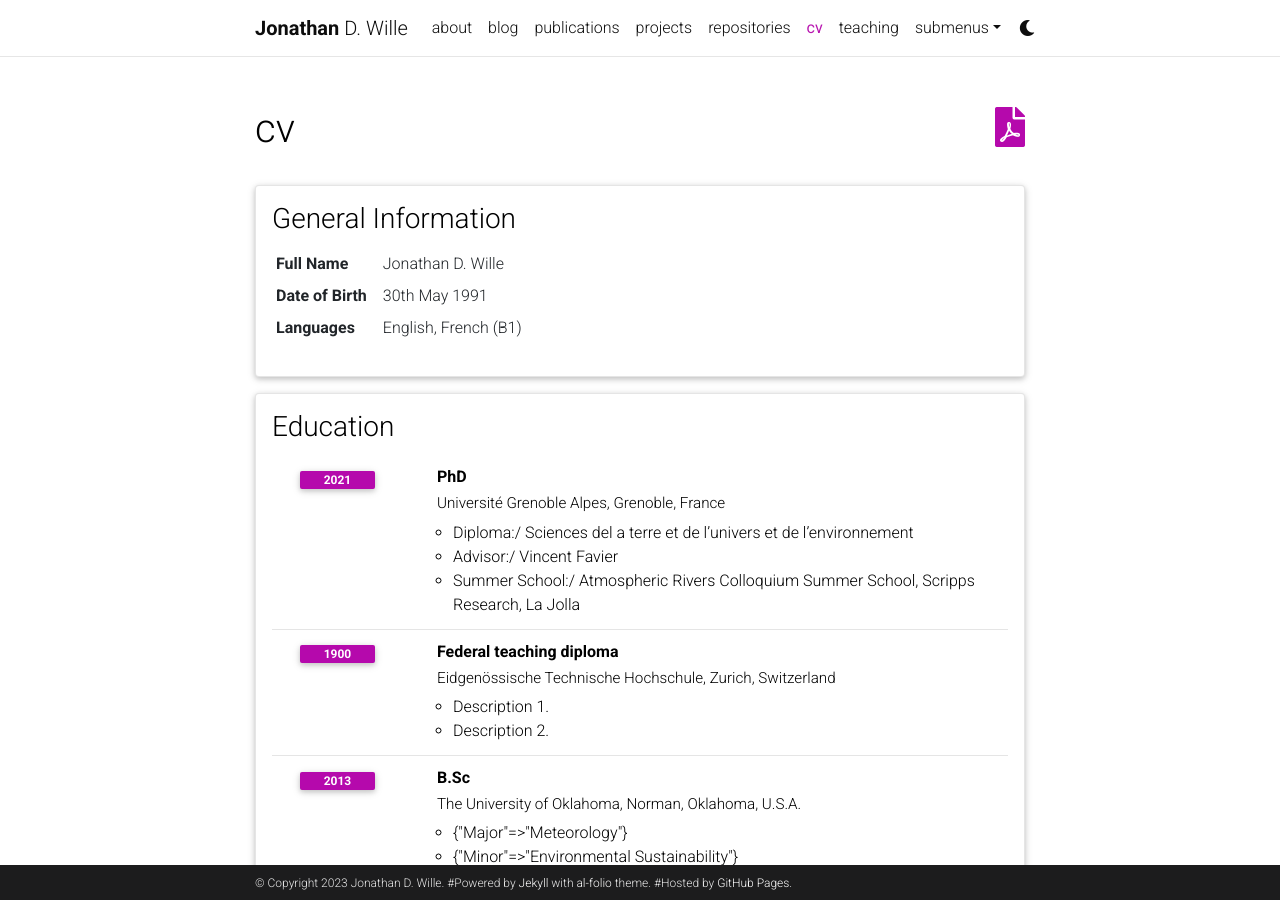
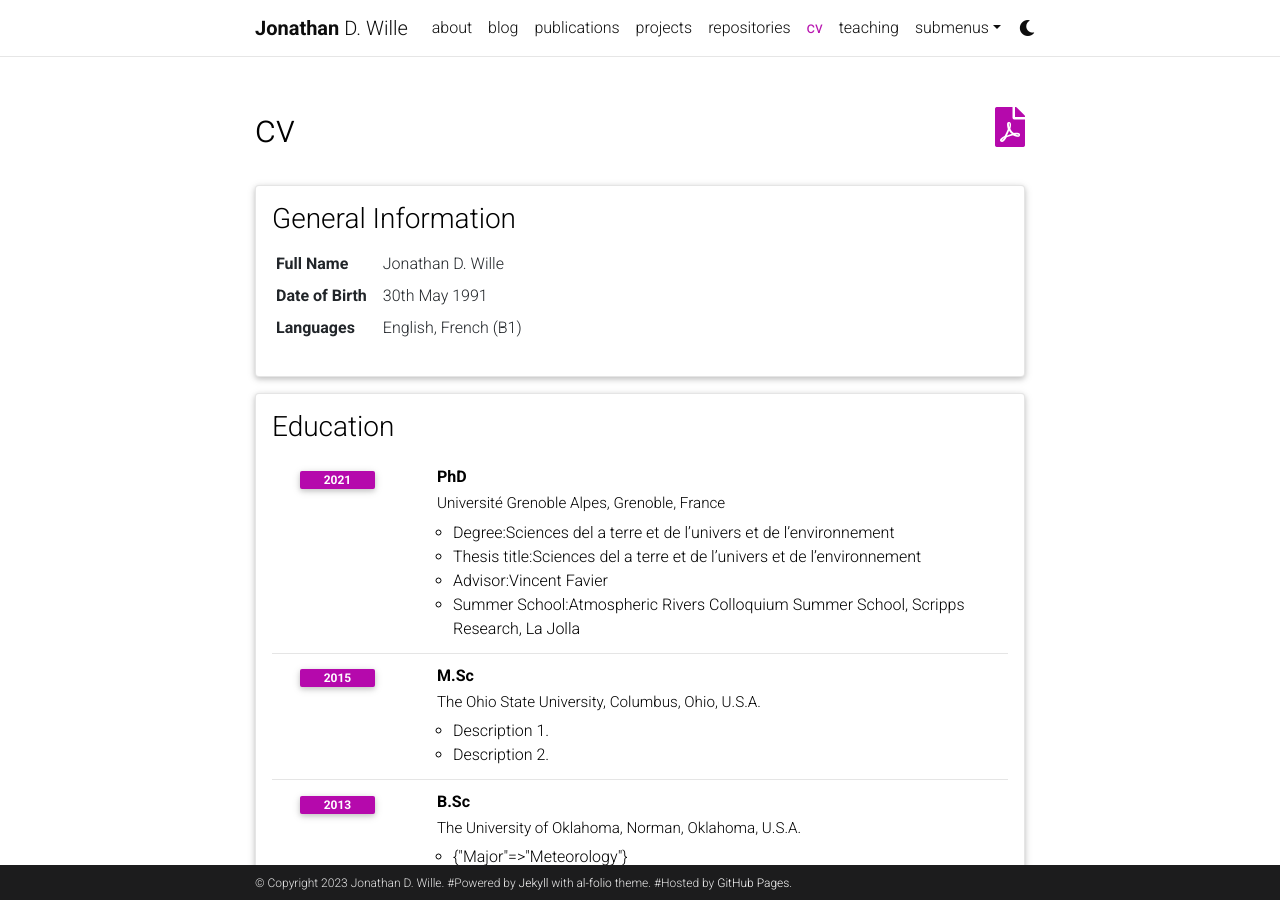
Before and after one commit to jonathanwille/jonathanwille.github.io, a Jekyll site: the page built from _pages/cv.md, in a window 1280 px wide and 900 px high. Built offline with Jekyll 4.4.1, drawn with Linux system fonts in a browser that asks for light colours; comment, search, counter and statistics services are not loaded; a style sheet for code colours, icons or effects is not loaded; some of the changed text lies outside the part shown.

Commit message:
Update cv.yml

```diff
--- a/_data/cv.yml
+++ b/_data/cv.yml
@@ -15,12 +15,13 @@
       institution: Université Grenoble Alpes, Grenoble, France
       year: 2021
       description:
-        - Diploma:/ Sciences del a terre et de l’univers et de l’environnement
-        - Advisor:/ Vincent Favier
-        - Summer School:/ Atmospheric Rivers Colloquium Summer School, Scripps Research, La Jolla
-    - title: Federal teaching diploma
-      institution: Eidgenössische Technische Hochschule, Zurich, Switzerland
-      year: 1900
+        - Degree:Sciences del a terre et de l’univers et de l’environnement
+        - Thesis title:Sciences del a terre et de l’univers et de l’environnement
+        - Advisor:Vincent Favier
+        - Summer School:Atmospheric Rivers Colloquium Summer School, Scripps Research, La Jolla
+    - title: M.Sc
+      institution: The Ohio State University, Columbus, Ohio, U.S.A.
+      year: 2015
       description:
         - Description 1.
         - Description 2.
@@ -107,4 +108,4 @@
 - title: Other Interests
   type: list
   contents:
-    - Hobbies:/ Hobby 1, Hobby 2, etc.
+    - <u>Hobbies:</u> Hobby 1, Hobby 2, etc.
```
